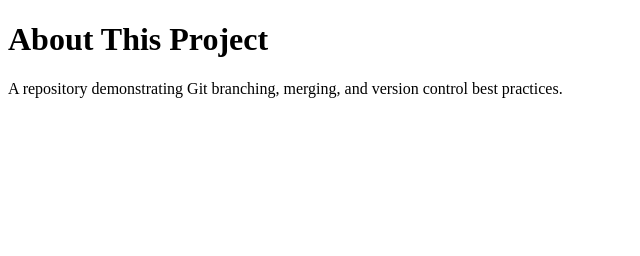
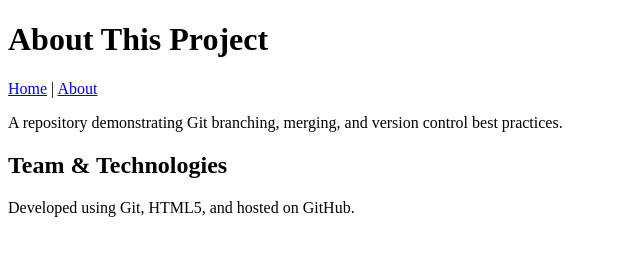
Before and after one commit to Karthikeya914/git-workflow-assignment, a plain HTML site: page about.html in a window 1280 px wide. Shown: the whole page, without its empty margins (0-640 px from the left). Drawn offline with Linux system fonts and the light colour scheme.

Commit message:
Feature: Add navigation and technology details to about.html

```diff
--- a/about.html
+++ b/about.html
@@ -8,9 +8,17 @@
 <body>
     <header>
         <h1>About This Project</h1>
+        <nav>
+            <a href="index.html">Home</a> |
+            <a href="about.html">About</a>
+        </nav>
     </header>
     <main>
         <p>A repository demonstrating Git branching, merging, and version control best practices.</p>
+        <section>
+            <h2>Team & Technologies</h2>
+            <p>Developed using Git, HTML5, and hosted on GitHub.</p>
+        </section>
     </main>
 </body>
 </html>
```
